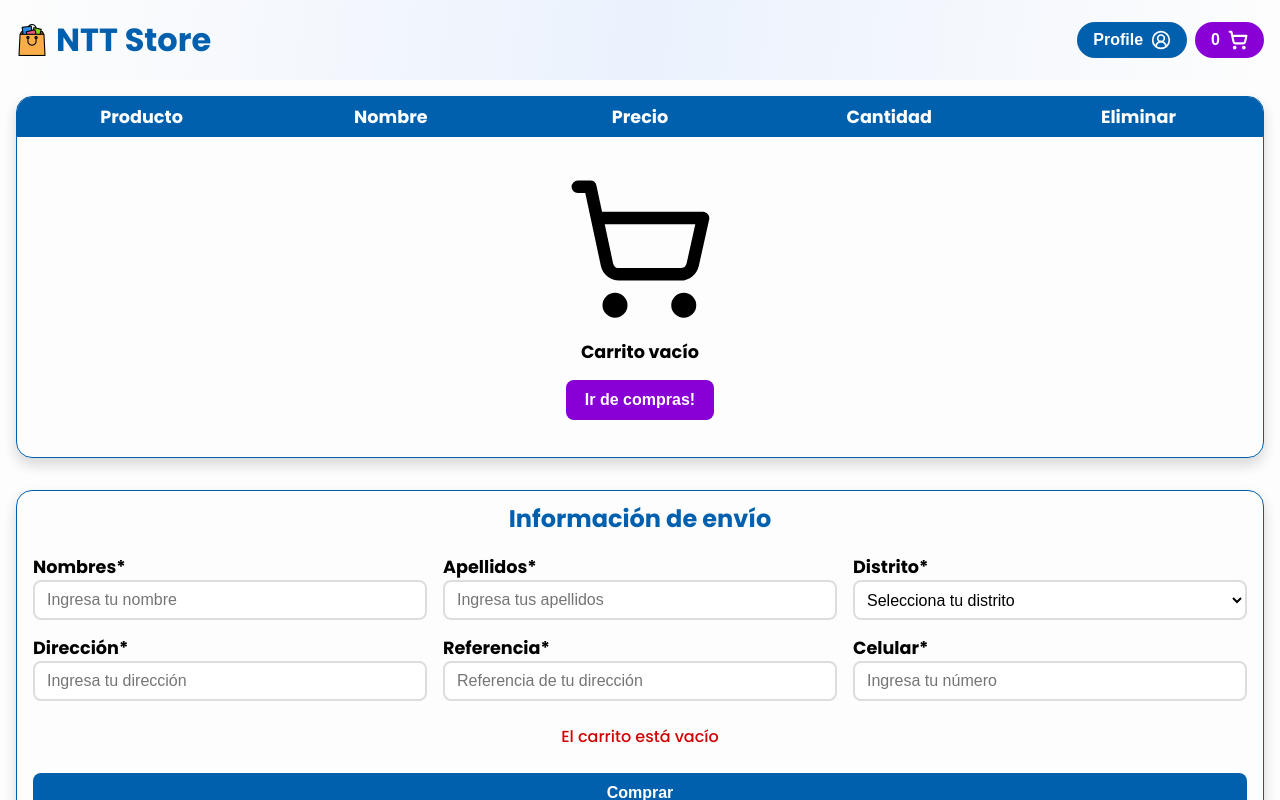
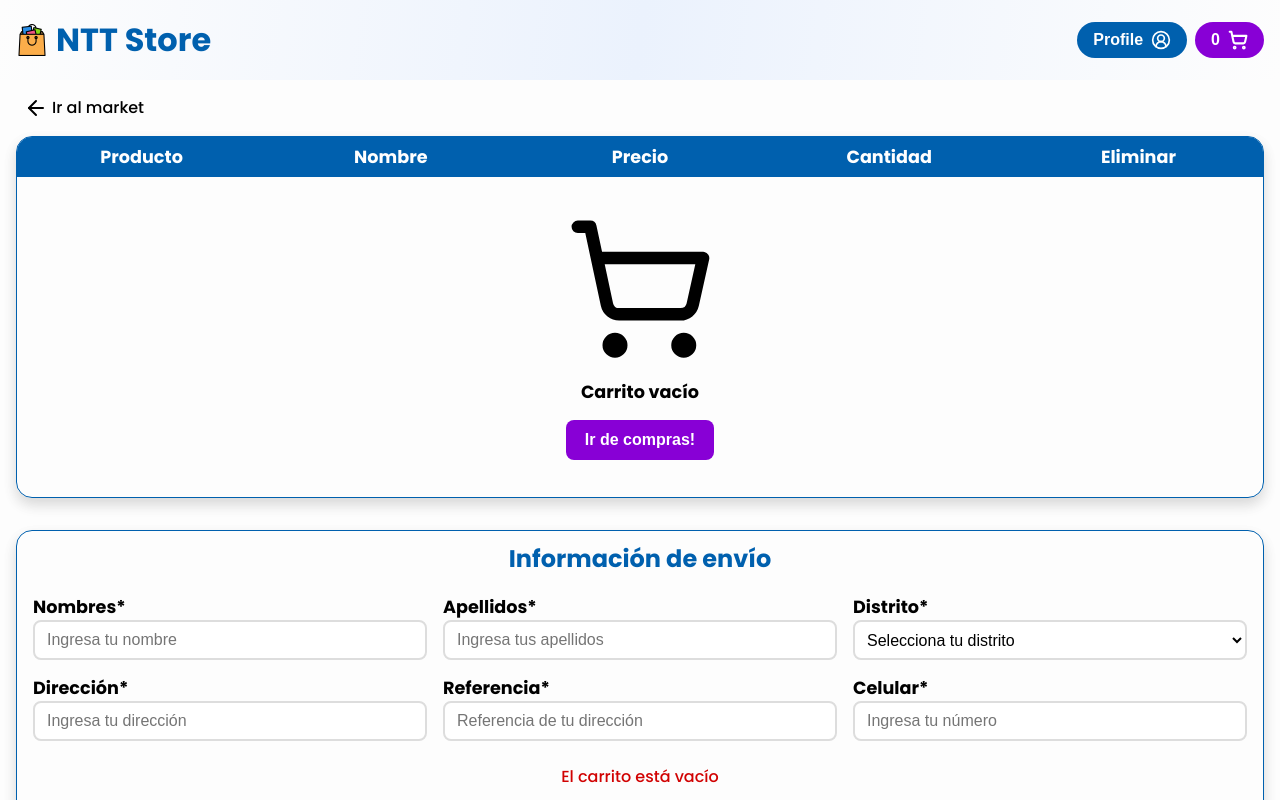
Before and after one commit to jlinaresmedalla/BC56-FRONTEND-REACT-NTT, a React (Vite) app: page /resumen in a window 1280 px wide. Shown: the top 800 px of the page. Built offline with nearby package versions, Linux system fonts and the light colour scheme.

Commit message:
fix: Arreglar formato del body del formulario

```diff
--- a/src/mappings/cart.mapper.ts
+++ b/src/mappings/cart.mapper.ts
@@ -7,12 +7,12 @@ export const getShippingInfoMapper = (shippingFormValues: ShippingFormValues, ca
   const compra = cart.map(({ id, quantity }) => ({ id, quantity }));
 
   return {
-    nombres: firstName,
-    apellidos: lastName,
+    nombres: firstName.trim(),
+    apellidos: lastName.trim(),
     distrito: district,
-    direccion: address,
-    referencia: reference,
-    celular: phone,
+    direccion: address.trim(),
+    referencia: reference.trim(),
+    celular: +phone.trim(),
     compra,
   };
 };
--- a/src/pages/market/MaketPage.tsx
+++ b/src/pages/market/MaketPage.tsx
@@ -1,6 +1,5 @@
 import { MarketPlace } from "./MarketPlace/MarketPlace";
 import { BannerSection } from "./BannerSection/BannerSection";
-import "./MarketPage.css";
 
 export const MarketPage = () => {
   return (
--- a/src/pages/market/MarketPage.css
+++ /dev/null
@@ -1,5 +0,0 @@
-main {
-  padding: 1rem;
-  max-width: 1440px;
-  margin: auto;
-}
--- a/src/pages/resumen/FormSection/FormSection.tsx
+++ b/src/pages/resumen/FormSection/FormSection.tsx
@@ -136,10 +136,12 @@ export const FormSection = () => {
       </form>
       <Modal isOpen={isModalOpen} onClose={closeModal}>
         <div className="succes-message-container">
-          <h3>
+          <h3 className="primary-text-color">
             <center>Su compra se realizó con exito! 🎉</center>
           </h3>
-          <Button onClick={() => navigate("/#products-section")}>Aceptar</Button>
+          <Button variant="secondary" onClick={() => navigate("/#products-section")}>
+            Aceptar
+          </Button>
         </div>
       </Modal>
     </section>
--- a/src/pages/resumen/ResumenPage.css
+++ b/src/pages/resumen/ResumenPage.css
@@ -1,5 +1,7 @@
-main {
-  padding: 1rem;
-  max-width: 1440px;
-  margin: auto;
+.redirect-btn {
+  display: inline-flex;
+  gap: 0.25rem;
+  padding: 0 0.5rem;
+  margin-bottom: 1rem;
+  font-weight: 500;
 }
--- a/src/pages/resumen/ResumenPage.tsx
+++ b/src/pages/resumen/ResumenPage.tsx
@@ -1,10 +1,16 @@
+import { ArrowLeft } from "lucide-react";
 import { CartSection } from "./CartSection/CartSection";
 import { FormSection } from "./FormSection/FormSection";
+import { Link } from "react-router-dom";
 import "./ResumenPage.css";
 
 export const ResumenPage = () => {
   return (
     <main>
+      <Link to="/" className="redirect-btn">
+        <ArrowLeft />
+        <span>Ir al market</span>
+      </Link>
       <CartSection />
       <FormSection />
     </main>
--- a/src/styles/baseline.css
+++ b/src/styles/baseline.css
@@ -32,6 +32,12 @@ body {
   background-color: var(--light-bg-color);
   margin: auto;
   line-height: 1.5rem;
+}
+
+main {
+  padding: 1rem;
+  max-width: 1440px;
+  margin: auto;
 }
 
 a {
```
